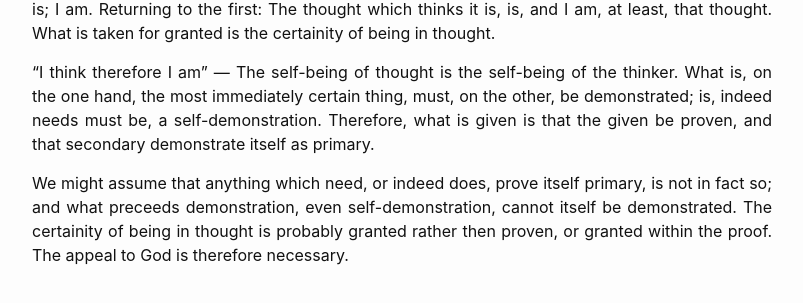
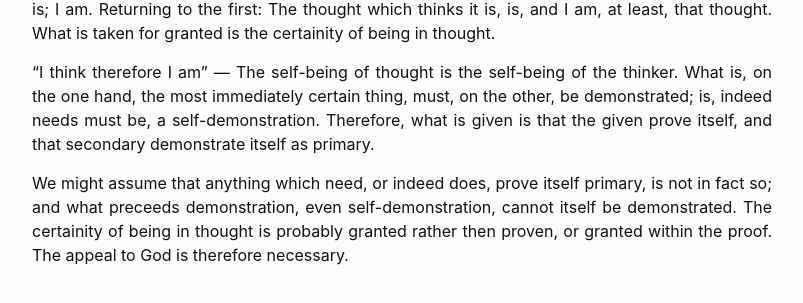
Before and after one commit to TheatrumMundi/TheatrumMundi, a Jekyll site: the page built from _posts/2022-12-21-ergo-sum.markdown, in a window 1280 px wide. Shown: the part 325-628 px from the top of the page, without its empty margins (238-1041 px from the left). Built offline with Jekyll 4.4.1, drawn with Linux system fonts in a browser that asks for light colours; some web fonts are replaced.

Commit message:
Update 2022-12-21-ergo-sum.markdown

```diff
--- a/_posts/2022-12-21-ergo-sum.markdown
+++ b/_posts/2022-12-21-ergo-sum.markdown
@@ -7,6 +7,6 @@ categories: jekyll update
 
 “I think therefore I am” means: if nothing else is, it is, and I am at least it; or, the being of thought is already the garauntee of a certain externality, however interior. Less succintly: I think; thought is; I am. Returning to the first: The thought which thinks it is, is, and I am, at least, that thought. What is taken for granted is the certainity of being in thought.
 
-"I think therefore I am" — The self-being of thought is the self-being of the thinker. What is, on the one hand, the most immediately certain thing, must, on the other, be demonstrated; is, indeed needs must be, a self-demonstration. Therefore, what is given is that the given be proven, and that secondary demonstrate itself as primary.
+"I think therefore I am" — The self-being of thought is the self-being of the thinker. What is, on the one hand, the most immediately certain thing, must, on the other, be demonstrated; is, indeed needs must be, a self-demonstration. Therefore, what is given is that the given prove itself, and that secondary demonstrate itself as primary.
 
 We might assume that anything which need, or indeed does, prove itself primary, is not in fact so; and what preceeds demonstration, even self-demonstration, cannot itself be demonstrated. The certainity of being in thought is probably granted rather then proven, or granted within the proof. The appeal to God is therefore necessary.
```
